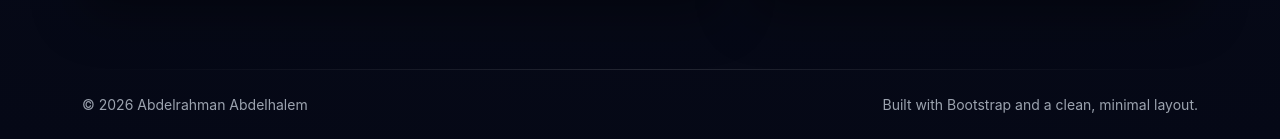
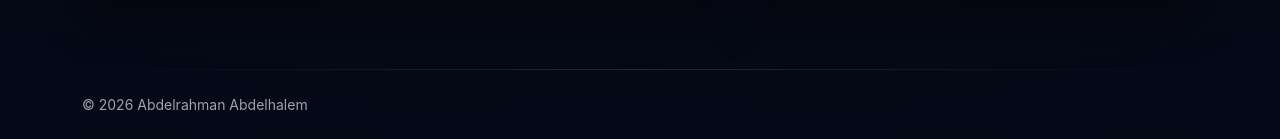
Before and after one commit to AbdoHalem/Portfolio, a plain HTML site: page index.html in a window 1280 px wide. Shown: the part 2576-2715 px from the top of the page. Drawn offline with Linux system fonts and the light colour scheme.

Commit message:
Update footer.

```diff
--- a/index.html
+++ b/index.html
@@ -276,7 +276,6 @@
       <div class="divider mb-4"></div>
       <div class="d-flex flex-column flex-md-row justify-content-between align-items-center gap-2 muted small">
         <span>© 2026 Abdelrahman Abdelhalem</span>
-        <span>Built with Bootstrap and a clean, minimal layout.</span>
       </div>
     </footer>
 
```
